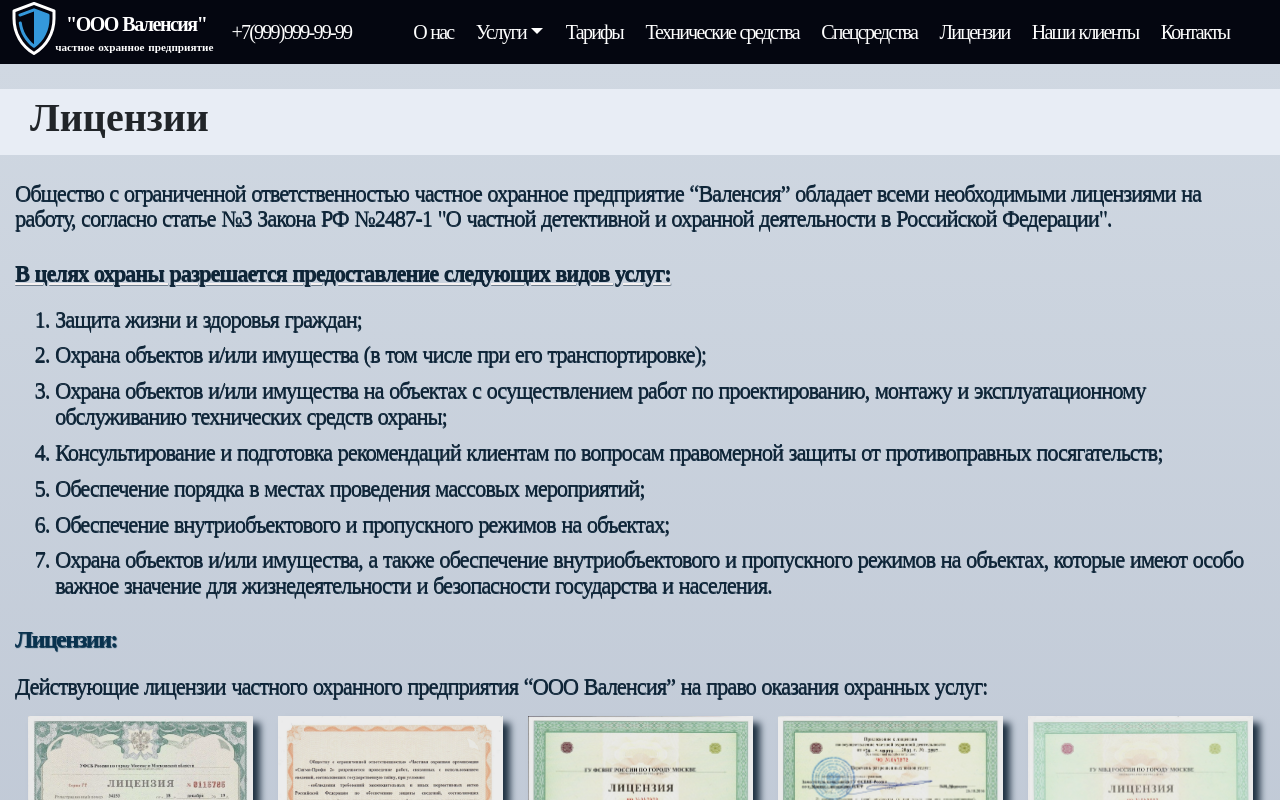
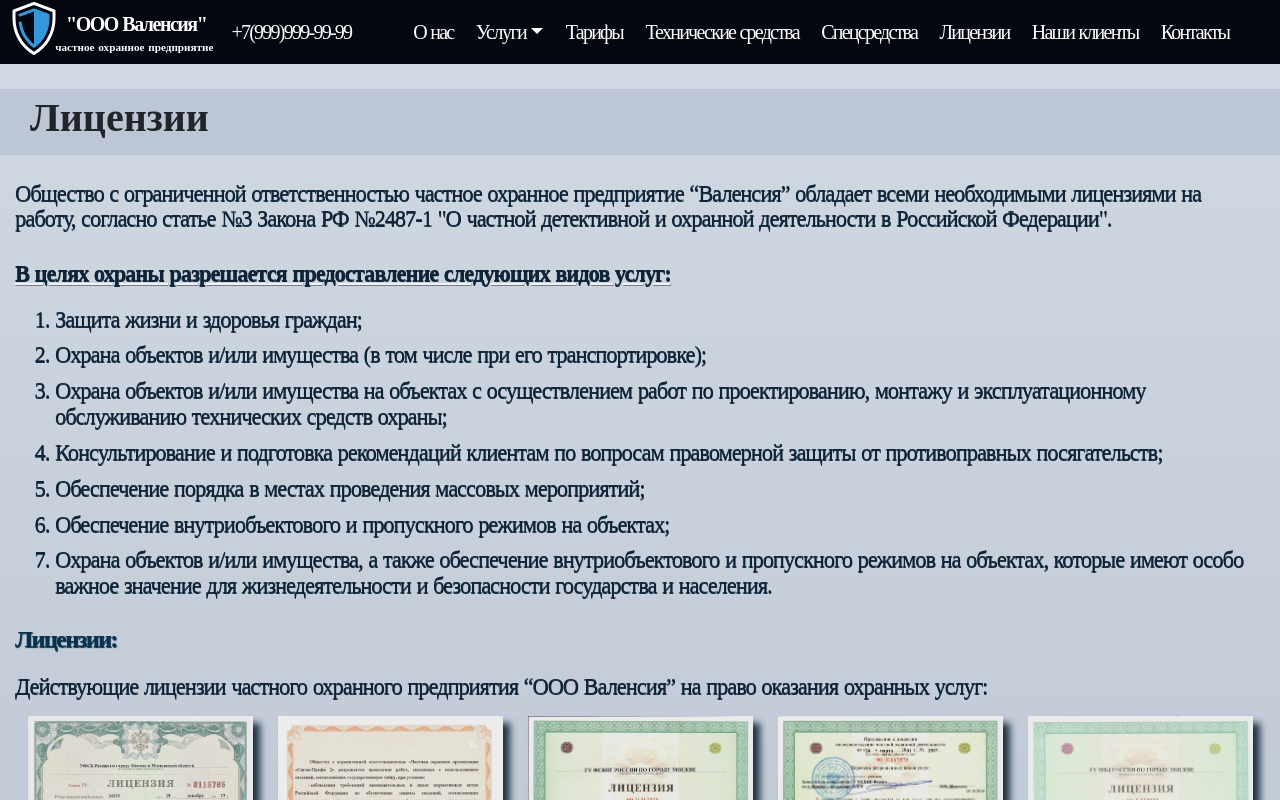
Before and after one commit to AnigalHub/Valencia, a Nuxt app: page /licenses in a window 1280 px wide. Shown: the top 800 px of the page. Built offline with nearby package versions, Linux system fonts and the light colour scheme.

Commit message:
изменен цвет

```diff
--- a/components/secondary_pages/name_page.vue
+++ b/components/secondary_pages/name_page.vue
@@ -22,7 +22,7 @@
     font-weight: 600;
   }
   .place_h1{
-    background: #e8edf5;
+    background: #bcc6d4;
     padding: 5px 0;
     margin-bottom: 2%;
   }
```
